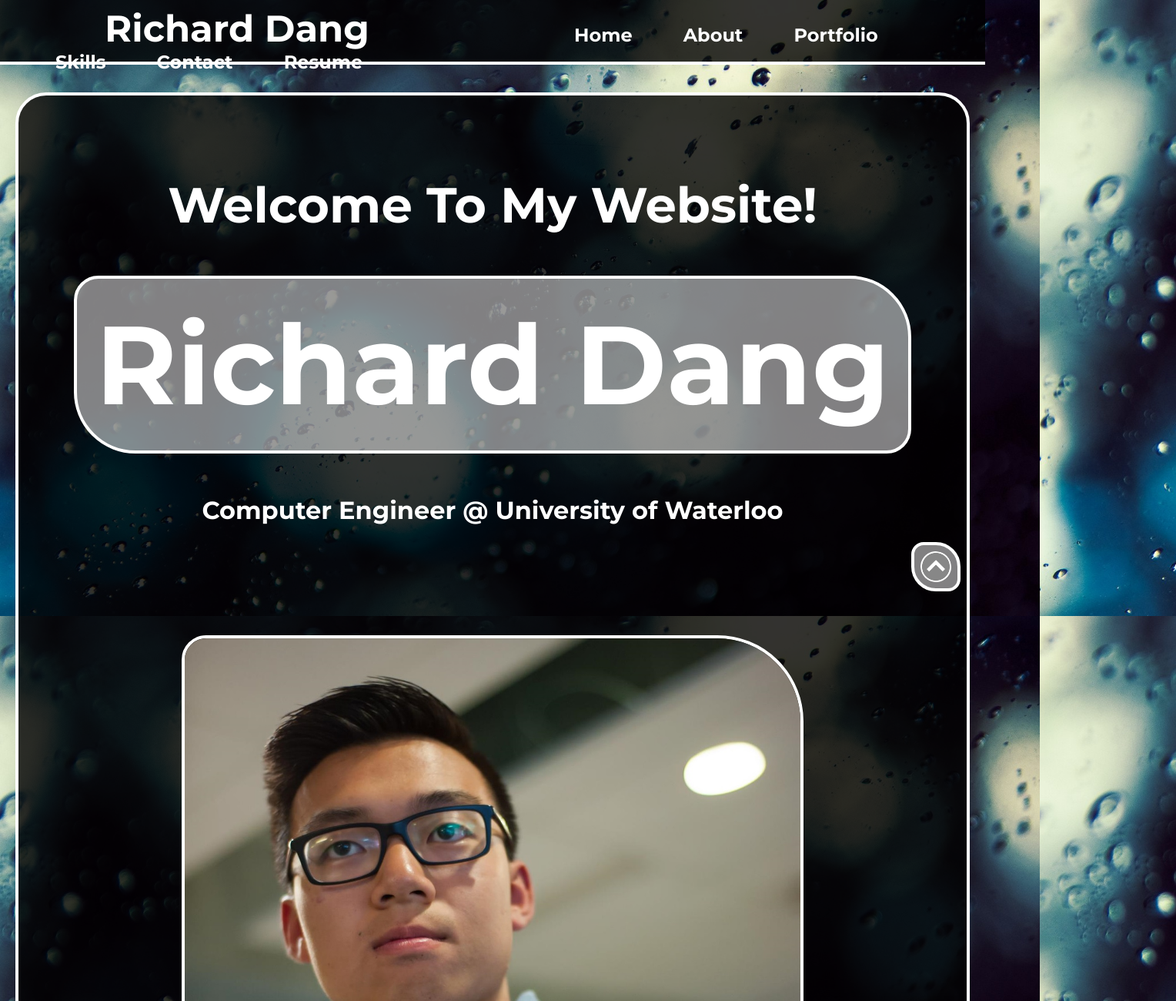
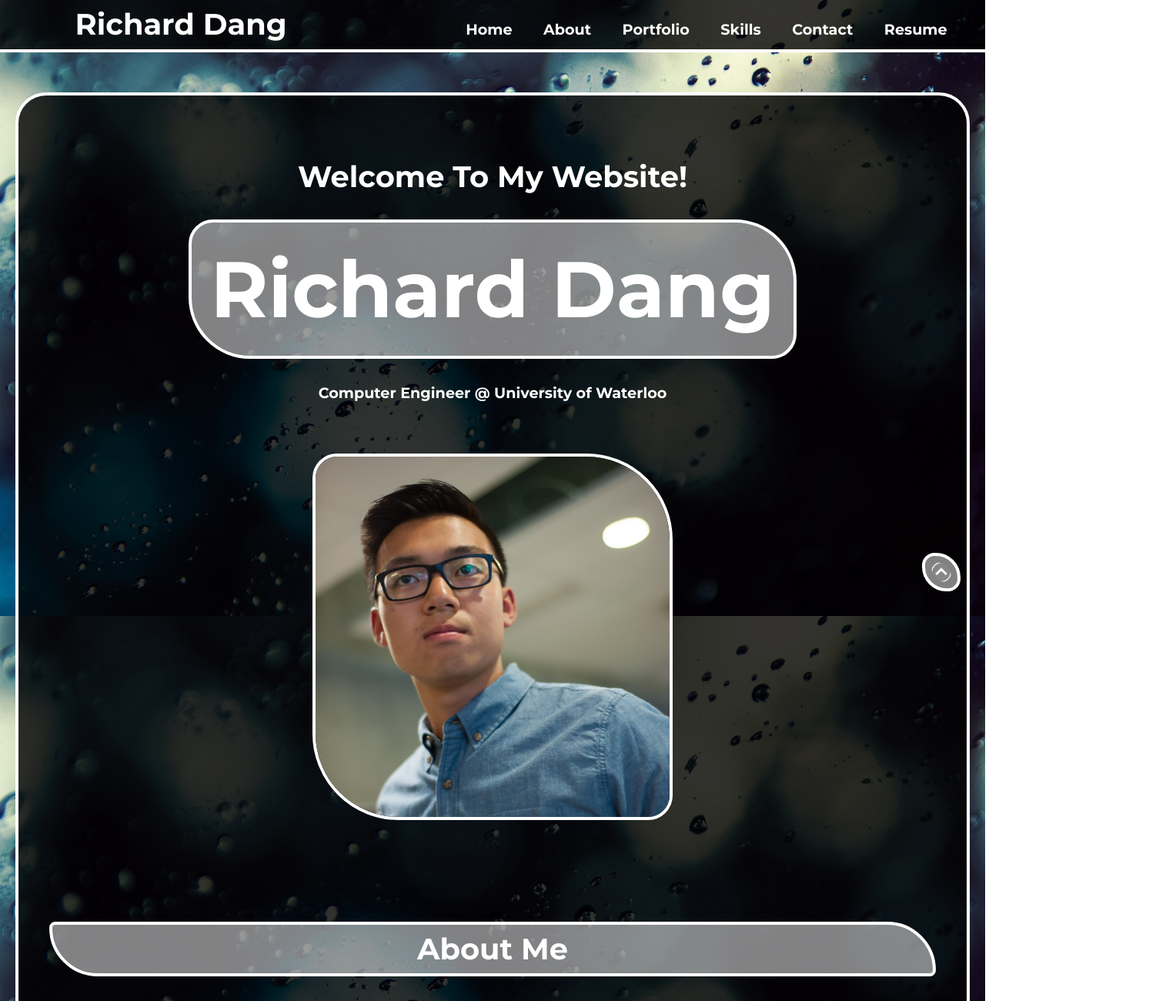
Before and after one commit to joerez/richard-dang.github.io, a plain HTML site: page index.html in a window 1280 px wide. Shown: the top 1300 px of the page at 77% size, 1528 px wide, since content can reach past the window. Drawn offline with Linux system fonts and the light colour scheme.

Commit message:
Added files via upload

```diff
--- a/styles/style.css
+++ b/styles/style.css
@@ -26,7 +26,8 @@ p, h2, h3, h4, h5, h6, li{
 
 
 p, li {
-	font-size: 3rem;
+	font-size: 2.5rem;
+	font-size:1vw;
 }
 
 /*Main name*/
@@ -34,16 +35,19 @@ h1 {
 	color:white;
 	font-weight: 700;
 	font-size:18rem;
+	font-size:8vw;
 }
 
 /*Welcome message*/
 h2 {
 	font-size:8rem;
+	font-size:3vw;
 }
 
 /*Section titles*/
 h3 {
-	font-size: 8rem;
+	font-size: 6rem;
+	font-size: 3vw;
 	padding:1rem;
 	margin-top:15rem;
 	margin-bottom:4rem;
@@ -56,13 +60,15 @@ h3 {
 
 /*Textbox titles */
 h4 {
-	font-size:6rem;
+	font-size:4rem;
+	font-size:2vw;
 	margin:2rem;
 }
 
 /*Text below name and contact form*/
 h5 {
-	font-size:4rem;
+	font-size:3rem;
+	font-size:1.5vw;
 	font-weight:700;
 }
 
@@ -73,7 +79,8 @@ h5 {
 	left: 0;
 	z-index: 9999;
 	width: 100%;
-	height: 10rem;
+	height:12rem;
+	height: 5vw;
 	background-color:rgba(0,0,0,0.8);
 	border-color:white;
 	border-width: 0.5rem;
@@ -82,9 +89,10 @@ h5 {
 }
 
 .fixed-navbar li {
-	padding: 4rem;
+	padding: 1.5vw;
 	font-weight: 700;
-	font-size:3rem;
+	font-size:4rem;
+	font-size:1.5vw;
 	display: inline;
 }
 
@@ -98,10 +106,12 @@ h5 {
 }
 
  #nav-name {
-	font-size:6rem;
+	font-size:3vw;
 	font-weight:700;
-	margin-left: 8rem;
-	margin-right: 25rem;
+	margin-left: 3rem;
+	margin-left: 3vw;
+	margin-right: 35rem;
+	margin-right: 15vw;
 }
 
 
@@ -111,10 +121,12 @@ h5 {
 
 #home img {
 	margin-top: 10rem;
-	height:100rem;
-	width:100rem;
+	margin-top:2vw;
+	height:auto;
+	width:40%;
 	border: 0.5rem solid white;
 	border-radius: 4rem 14rem;
+
 }
 
 .name-box{
@@ -149,14 +161,14 @@ h5 {
 }
 
 #about img {
-	height:20rem;
-	width: 50rem;
+	height:auto;
+	width: 80%;
 	margin:2rem;
 }
 
 #portfolio img {
-	height:55rem;
-	width: 55rem;
+	height:auto;
+	width: 80%;
 	margin:1rem;
 }
 
@@ -167,20 +179,22 @@ h5 {
 }
 
 #skills img {
-	width: 10rem;
-	height: 10rem;
+	height: auto;
+	width: 50%;
 }
 
 #skills p {
 	margin:1rem;
+	font-size:2rem;
+	font-size:1.5vw;
 }
 
 .skills-box {
 	background-color:rgba(255,255,255,0.5);
 	border: 0.5rem solid white;
 	border-radius: 2rem 6rem;
-	width:20rem;
-	height:20rem;
+	width:10%;
+	height:auto;
 	text-align:center;
 	margin:1rem;
 	padding-top:6rem;
@@ -191,7 +205,7 @@ h5 {
 	background-color:rgba(255,255,255,0.5);
 	border: 0.5rem solid white;
 	border-radius: 3rem 9rem;
-	width:80%;
+	width:70%;
 	text-align:center;
 	margin:0 auto;
 	padding-bottom:5rem;
@@ -203,6 +217,7 @@ h5 {
 
 input, textarea {
 	padding: 2rem;
+	padding: 0.5vw;
 	margin:2rem 0;
 	font-size: 4rem;
 	border: 0.5rem solid white;
@@ -217,8 +232,8 @@ input, textarea {
 }
 
 #footer img {
-	width: 10rem;
-	height: 10rem;
+	width: 5%;
+	height: auto;
 	margin:2rem;
 	margin-top:50rem;
 	background-color:rgba(255,255,255,0.5);
@@ -245,5 +260,8 @@ input, textarea {
 	bottom: 2rem;
 	right: 2rem;
 	width: 5rem;
+	width: 2vw;
 	height: 5rem;
+	height:2vw;
+
 }
```
